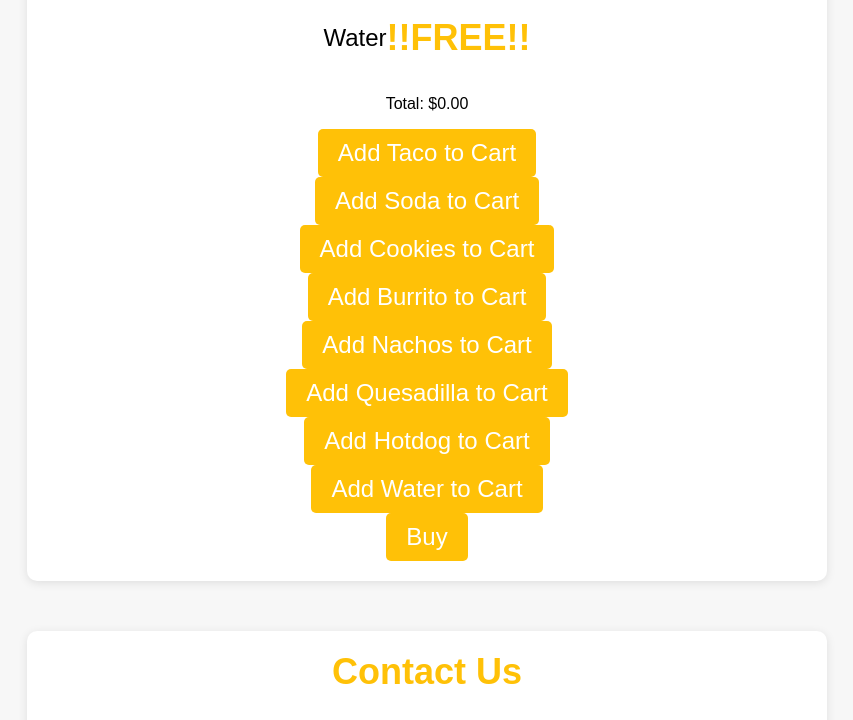
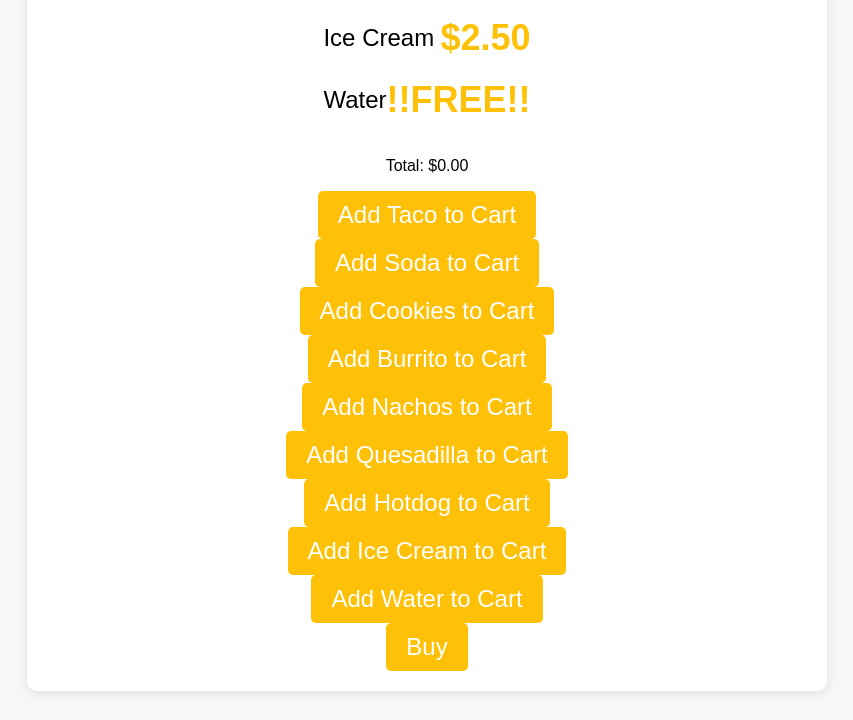
Before and after one commit to LedgeAtSchool/TacoLand, a plain HTML site: page index.html in a window 1280 px wide. Shown: the part 684-1404 px from the top of the page, without its empty margins (213-1066 px from the left). Drawn offline with Linux system fonts and the light colour scheme.

Commit message:
Update index.html

```diff
--- a/index.html
+++ b/index.html
@@ -122,6 +122,7 @@
 				<li>Nachos<span>$3.25</span></li>
 				<li>Quesadilla<span>$2.75</span></li>
 				<li>Hotdog<span>$5.00</span></li>
+				<li>Ice Cream<span>$2.50</span></li>
 				<li>Water<span>!!FREE!!</span></li>
 			</ul>
 			<p>Total: $<span id="total">0.00</span></p>
@@ -132,6 +133,7 @@
 			<button class="button" onclick="addToCart('Nachos', 3.25)">Add Nachos to Cart</button>
 			<button class="button" onclick="addToCart('Quesadilla', 2.75)">Add Quesadilla to Cart</button>
 			<button class="button" onclick="addToCart('Hotdog', 5.00)">Add Hotdog to Cart</button>
+			<button class="button" onclick="addToCart('Ice Cream', 2.50)">Add Ice Cream to Cart</button>
 			<button class="button" onclick="addToCart('Water', 0.00)">Add Water to Cart</button>
 			<button class="button" onclick="buyItems()">Buy</button>
 		</section>
```
